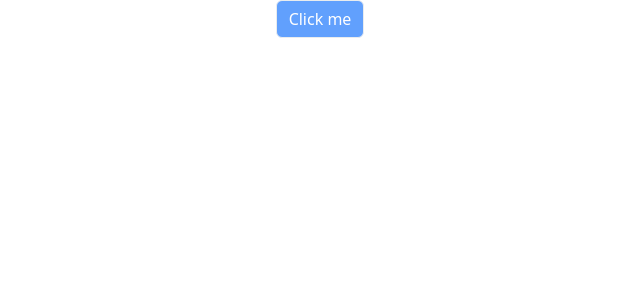
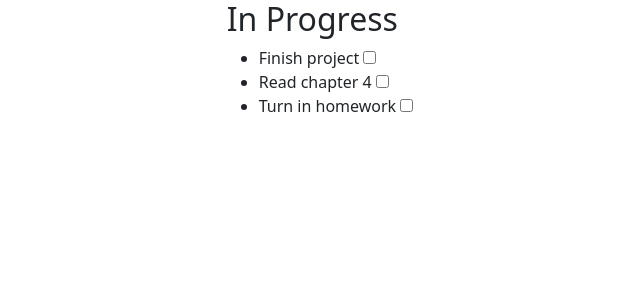
Before and after one commit to huy19712011/vue-app04, a Vue app: page / in a window 1280 px wide. Shown: the top 300 px of the page, without its empty margins (320-960 px from the left). Built offline with nearby package versions, Linux system fonts and the light colour scheme.

Commit message:
v7: Bring it all together

```diff
--- a/src/App.vue
+++ b/src/App.vue
@@ -1,45 +1,8 @@
 <script setup>
-import { computed, ref } from "vue";
-import { RouterLink, RouterView } from "vue-router";
-import { onMounted } from "vue";
 import AppButton from "./components/AppButton.vue";
-
-const assignments = ref([
-  { id: 1, name: "Finish project", complete: false },
-  { id: 2, name: "Read chapter 4", complete: false },
-  { id: 3, name: "Turn in homework", complete: false },
-]);
-
-const completedAssignments = computed(() => {
-  return assignments.value.filter((assignment) => assignment.complete);
-});
-const inProgressAssignments = computed(() => {
-  return assignments.value.filter((assignment) => !assignment.complete);
-});
+import Assignments from "./components/Assignments.vue";
 </script>
 
 <template>
-  <div class="center">
-    <AppButton processing="false"></AppButton>
-  </div>
+  <Assignments />
 </template>
-
-<style scoped>
-body {
-  display: grid;
-  place-items: center;
-}
-
-.center {
-  display: grid;
-  place-items: center;
-}
-
-.text-red {
-  color: red;
-}
-
-.text-green {
-  color: green;
-}
-</style>
--- a/src/components/AppButton.vue
+++ b/src/components/AppButton.vue
@@ -1,5 +1,5 @@
 <script setup>
-import { ref, defineProps } from "vue";
+import { ref } from "vue";
 
 defineProps({
   type: {
@@ -18,7 +18,7 @@ defineProps({
     :class="{
       'border rounded': true,
       'btn btn-primary': type === 'primary',
-      'btn btn-sencondary': type === 'secondary',
+      'btn btn-warning': type === 'secondary',
       'btn btn-light': type === 'muted',
     }"
     :disabled="processing"
--- /dev/null
+++ b/src/components/Assignment.vue
@@ -0,0 +1,19 @@
+<script setup>
+defineProps({
+  assignment: Object,
+});
+</script>
+
+<template>
+  <div>
+    <li>
+      <label>
+        {{ assignment.name }}
+        <input
+          type="checkbox"
+          v-model="assignment.complete"
+        />
+      </label>
+    </li>
+  </div>
+</template>
--- /dev/null
+++ b/src/components/AssignmentList.vue
@@ -0,0 +1,24 @@
+<script setup>
+import Assignment from "./Assignment.vue";
+
+defineProps({
+  assignments: Array,
+  title: String,
+});
+</script>
+
+<template>
+  <div>
+    <section v-show="assignments.length">
+      <h2>{{ title }}</h2>
+      <ul>
+        <Assignment
+          v-for="assignment in assignments"
+          :key="assignment.id"
+          :assignment="assignment"
+        >
+        </Assignment>
+      </ul>
+    </section>
+  </div>
+</template>
--- /dev/null
+++ b/src/components/Assignments.vue
@@ -0,0 +1,58 @@
+<script setup>
+import { ref, computed } from "vue";
+import AssignmentList from "./AssignmentList.vue";
+const assignments = ref([
+  { id: 1, name: "Finish project", complete: false },
+  { id: 2, name: "Read chapter 4", complete: false },
+  { id: 3, name: "Turn in homework", complete: false },
+]);
+
+// const completed = computed(() => {
+//   return assignments.value.filter((assignment) => assignment.complete);
+// });
+// const inProgress = computed(() => {
+//   return assignments.value.filter((assignment) => !assignment.complete);
+// });
+
+const filters = computed(() => {
+  return {
+    inProgress: assignments.value.filter((assignment) => !assignment.complete),
+    completed: assignments.value.filter((assignment) => assignment.complete),
+  };
+});
+</script>
+
+<template>
+  <div class="center">
+    <AssignmentList
+      :assignments="filters.inProgress"
+      title="In Progress"
+    >
+    </AssignmentList>
+    <AssignmentList
+      :assignments="filters.completed"
+      title="Completed"
+    >
+    </AssignmentList>
+  </div>
+</template>
+
+<style scoped>
+body {
+  display: grid;
+  place-items: center;
+}
+
+.center {
+  display: grid;
+  place-items: center;
+}
+
+.text-red {
+  color: red;
+}
+
+.text-green {
+  color: green;
+}
+</style>
```
Also changed, not shown: src/App copy.vue (+1 -57 lines).
